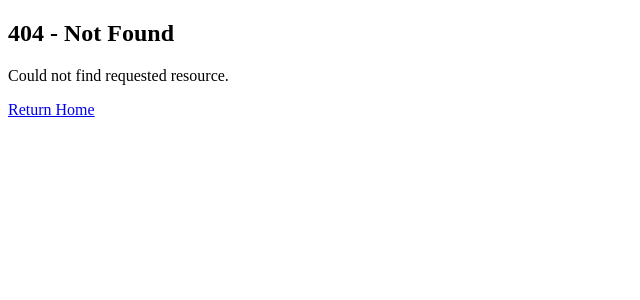
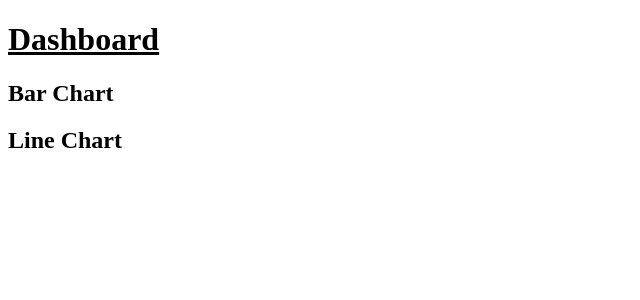
Before and after one commit to faddah/nextjs-codeevolution-routing-demo, a Next.js app: page /dashboard in a window 1280 px wide. Before the commit this address had no page. Shown: the top 300 px of the page, without its empty margins (0-640 px from the left). Built offline with nearby package versions, Linux system fonts and the light colour scheme.

Commit message:
Created Dashboard page for dashboard routing folder along with BarChart functional component to use.

```diff
--- /dev/null
+++ b/src/app/dashboard/page.tsx
@@ -0,0 +1,15 @@
+import LineChart from "./line-chart";
+
+function BarChart() {
+	return <h2>Bar Chart</h2>;
+}
+
+export default function Dashboard() {
+	return (
+		<>
+			<h1 style={{textDecoration: "underline"}}>Dashboard</h1>
+			<BarChart />
+			<LineChart />
+		</>
+	);
+}
```
